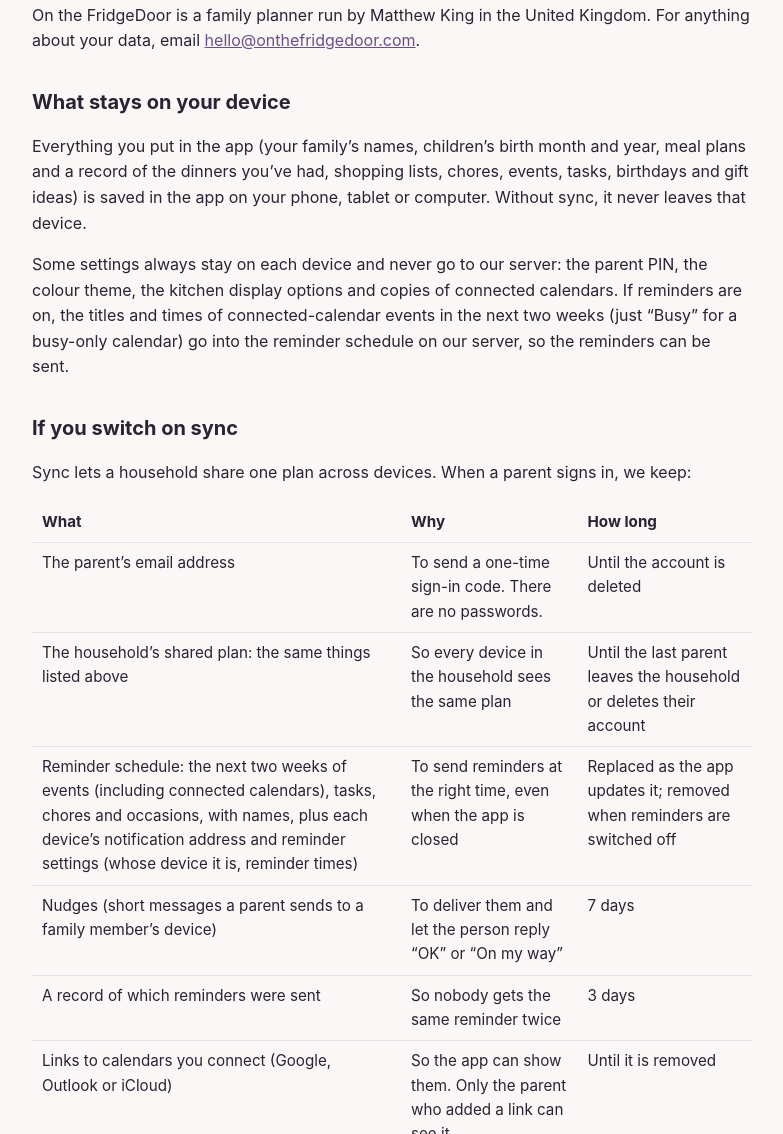
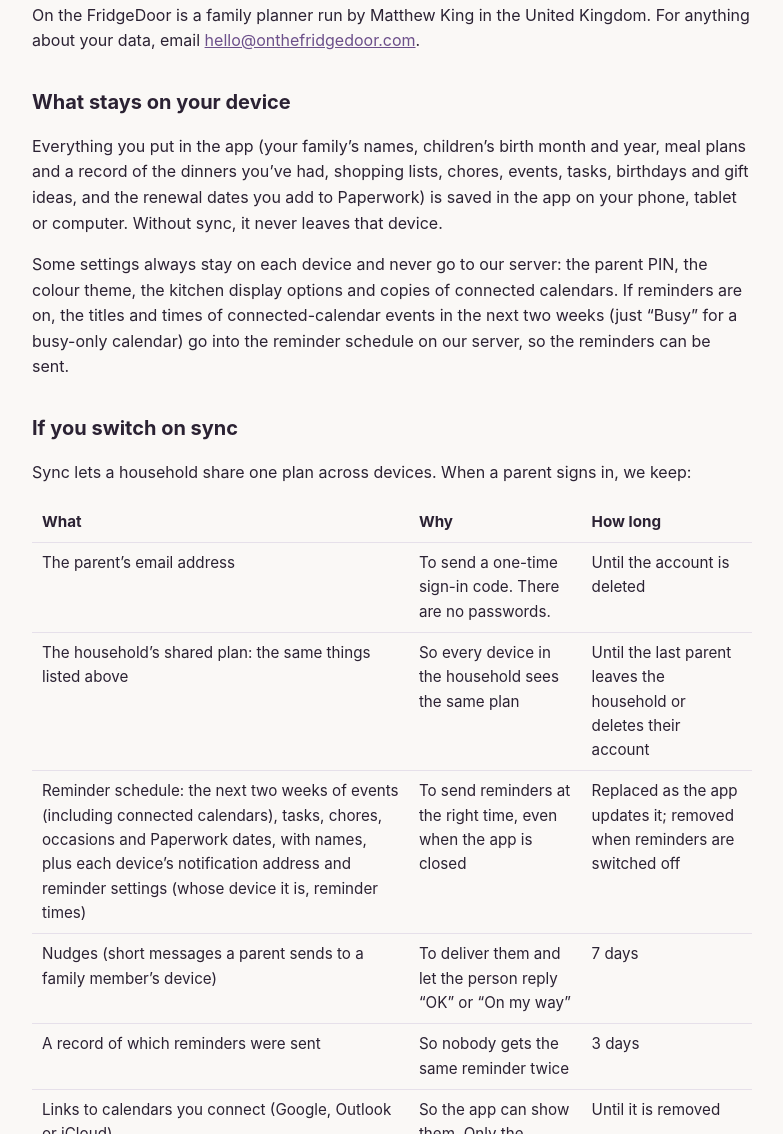
Before and after one commit to matthewking2907-cmd/onthefridgedoor-site, a plain HTML site: page privacy.html in a window 1280 px wide. Shown: the part 477-1611 px from the top of the page, without its empty margins (248-1031 px from the left). Drawn offline with Linux system fonts and the light colour scheme.

Commit message:
Update site

```diff
--- a/privacy.html
+++ b/privacy.html
@@ -21,7 +21,7 @@
 <p>On the FridgeDoor is a family planner run by Matthew King in the United Kingdom. For anything about your data, email <a href="mailto:hello@onthefridgedoor.com">hello@onthefridgedoor.com</a>.</p>
 
 <h2>What stays on your device</h2>
-<p>Everything you put in the app (your family’s names, children’s birth month and year, meal plans and a record of the dinners you’ve had, shopping lists, chores, events, tasks, birthdays and gift ideas) is saved in the app on your phone, tablet or computer. Without sync, it never leaves that device.</p>
+<p>Everything you put in the app (your family’s names, children’s birth month and year, meal plans and a record of the dinners you’ve had, shopping lists, chores, events, tasks, birthdays and gift ideas, and the renewal dates you add to Paperwork) is saved in the app on your phone, tablet or computer. Without sync, it never leaves that device.</p>
 <p>Some settings always stay on each device and never go to our server: the parent PIN, the colour theme, the kitchen display options and copies of connected calendars. If reminders are on, the titles and times of connected-calendar events in the next two weeks (just “Busy” for a busy-only calendar) go into the reminder schedule on our server, so the reminders can be sent.</p>
 
 <h2>If you switch on sync</h2>
@@ -30,7 +30,7 @@
 <tr><th>What</th><th>Why</th><th>How long</th></tr>
 <tr><td>The parent’s email address</td><td>To send a one-time sign-in code. There are no passwords.</td><td>Until the account is deleted</td></tr>
 <tr><td>The household’s shared plan: the same things listed above</td><td>So every device in the household sees the same plan</td><td>Until the last parent leaves the household or deletes their account</td></tr>
-<tr><td>Reminder schedule: the next two weeks of events (including connected calendars), tasks, chores and occasions, with names, plus each device’s notification address and reminder settings (whose device it is, reminder times)</td><td>To send reminders at the right time, even when the app is closed</td><td>Replaced as the app updates it; removed when reminders are switched off</td></tr>
+<tr><td>Reminder schedule: the next two weeks of events (including connected calendars), tasks, chores, occasions and Paperwork dates, with names, plus each device’s notification address and reminder settings (whose device it is, reminder times)</td><td>To send reminders at the right time, even when the app is closed</td><td>Replaced as the app updates it; removed when reminders are switched off</td></tr>
 <tr><td>Nudges (short messages a parent sends to a family member’s device)</td><td>To deliver them and let the person reply “OK” or “On my way”</td><td>7 days</td></tr>
 <tr><td>A record of which reminders were sent</td><td>So nobody gets the same reminder twice</td><td>3 days</td></tr>
 <tr><td>Links to calendars you connect (Google, Outlook or iCloud)</td><td>So the app can show them. Only the parent who added a link can see it</td><td>Until it is removed</td></tr>
```
Also changed, not shown: testers.html (+2 -1 lines).
